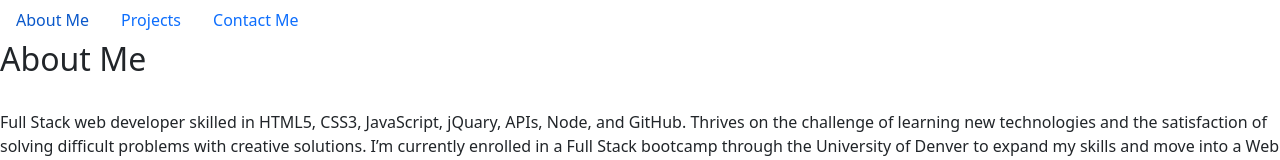
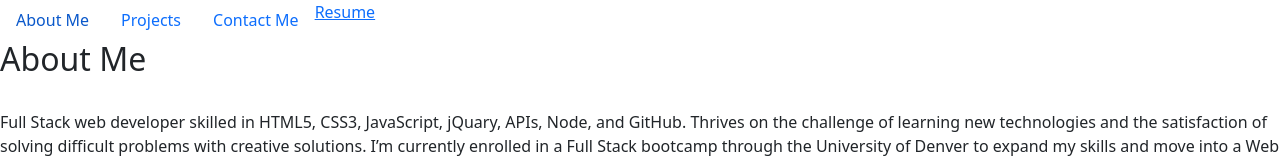
Before and after one commit to ZestyLimones/react-portfolio, a React (Create React App) app: page / in a window 1280 px wide. Shown: the top 160 px of the page. Built offline with nearby package versions, Linux system fonts and the light colour scheme.

Commit message:
added resume.

```diff
--- a/src/components/NavBar.js
+++ b/src/components/NavBar.js
@@ -12,6 +12,9 @@
             <li className="nav-item">
                 <a href="#contact" onClick={() => handlePageChange('Contact')} className={currentPage === "Contact" ? 'nav-link active' : 'nav-link'}>Contact Me</a>
             </li>
+            <li className="nav-item">
+                <a href="https://drive.google.com/file/d/1RqQuLwDXdIFGJQak1mSKnHwn_4hwkzQn/view?usp=sharing" target="_blank" rel="noreferrer">Resume</a>
+            </li>
         </ul>
     )
 }
```
Also changed, not shown: 1 other file (tests, documents, lock files or other folders).
